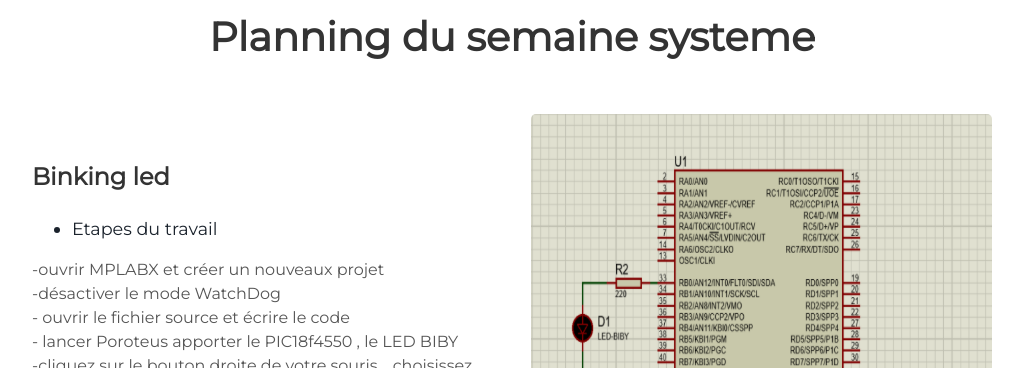
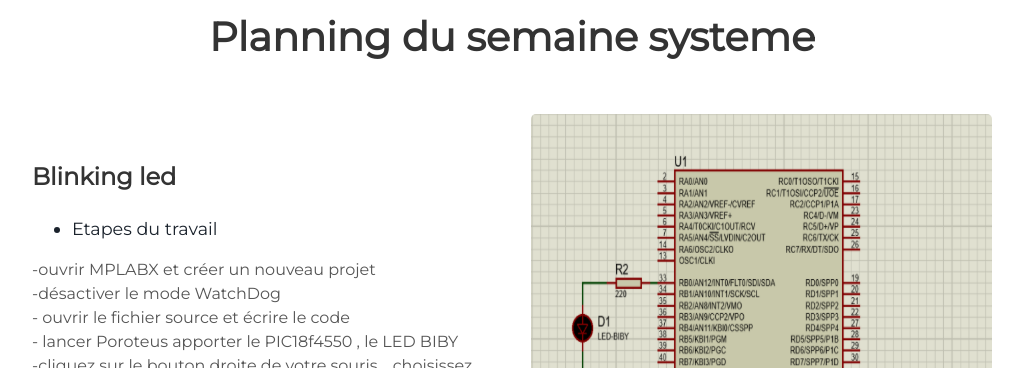
Before and after one commit to Cnh00/Sysweek, a Jekyll site: the page built from index.html, in a window 1280 px wide and 900 px high, scrolled down 1634 px. Shown: the top 368 px of the window, without its empty margins (128-1151 px from the left). Built offline with Jekyll 4.4.1, drawn with Linux system fonts in a browser that asks for light colours; some of the changed text lies outside the part shown.

Commit message:
Update projects.html

```diff
--- a/_includes/projects.html
+++ b/_includes/projects.html
@@ -7,11 +7,11 @@
     <img alt="mountains" style="width:500px;height:400px;" src="{{ "/assets/img/1.png" | prepend: site.baseurl }}" />
   </div>
   <div class="contents">
-    <h3> Binking led  </h3>
+    <h3> Blinking led  </h3>
     <ul>
       <li> Etapes du travail </li>
     </ul>
-    <p>-ouvrir MPLABX et créer un nouveaux projet <br>
+    <p>-ouvrir MPLABX et créer un nouveau projet <br>
       -désactiver le mode WatchDog <br>
       - ouvrir le fichier source et écrire le code <br>
       - lancer Poroteus  apporter le PIC18f4550 , le LED BIBY  <br>
```
Also changed, not shown: other parts of _includes/projects.html (+1 -1 lines).
